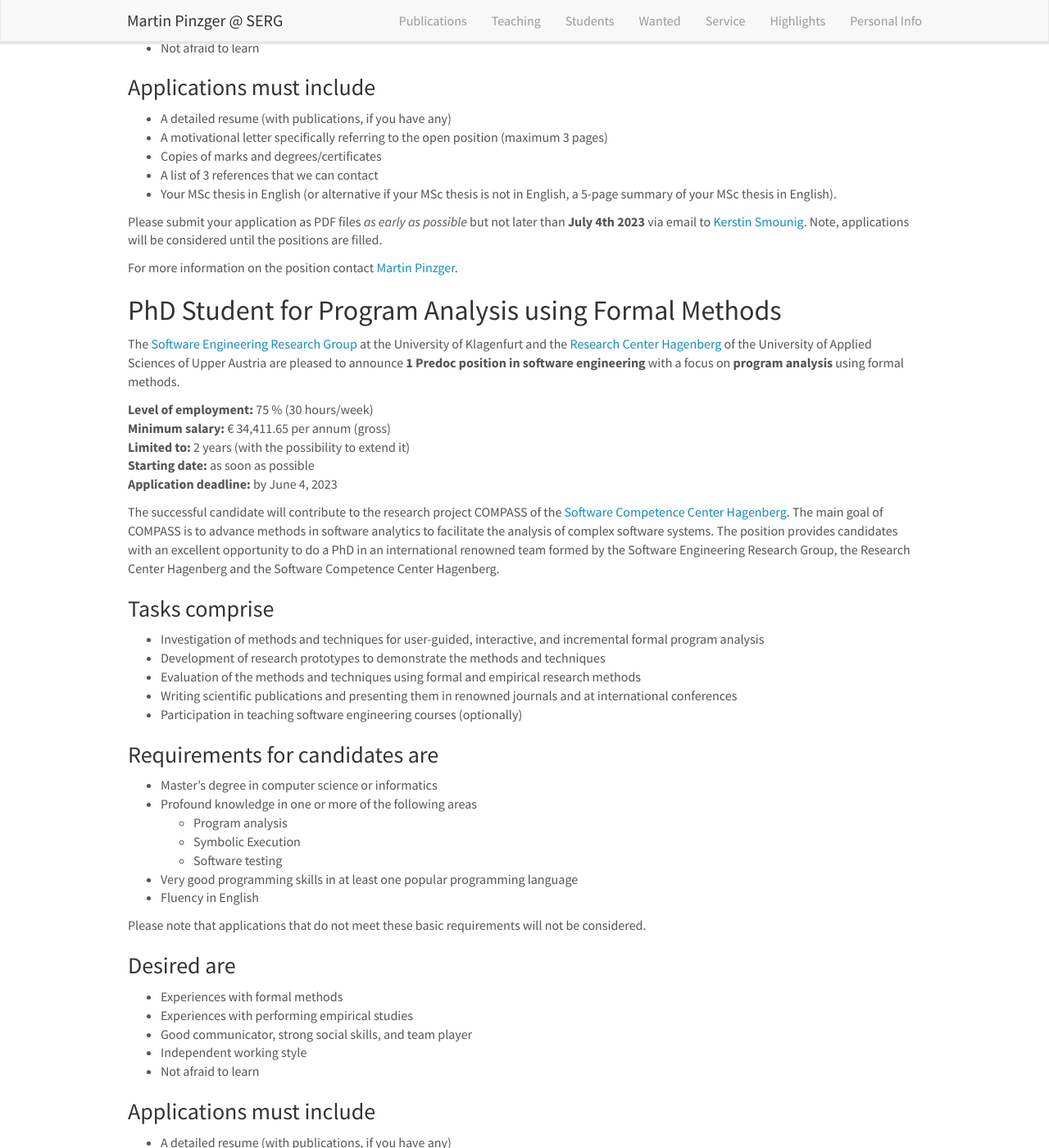
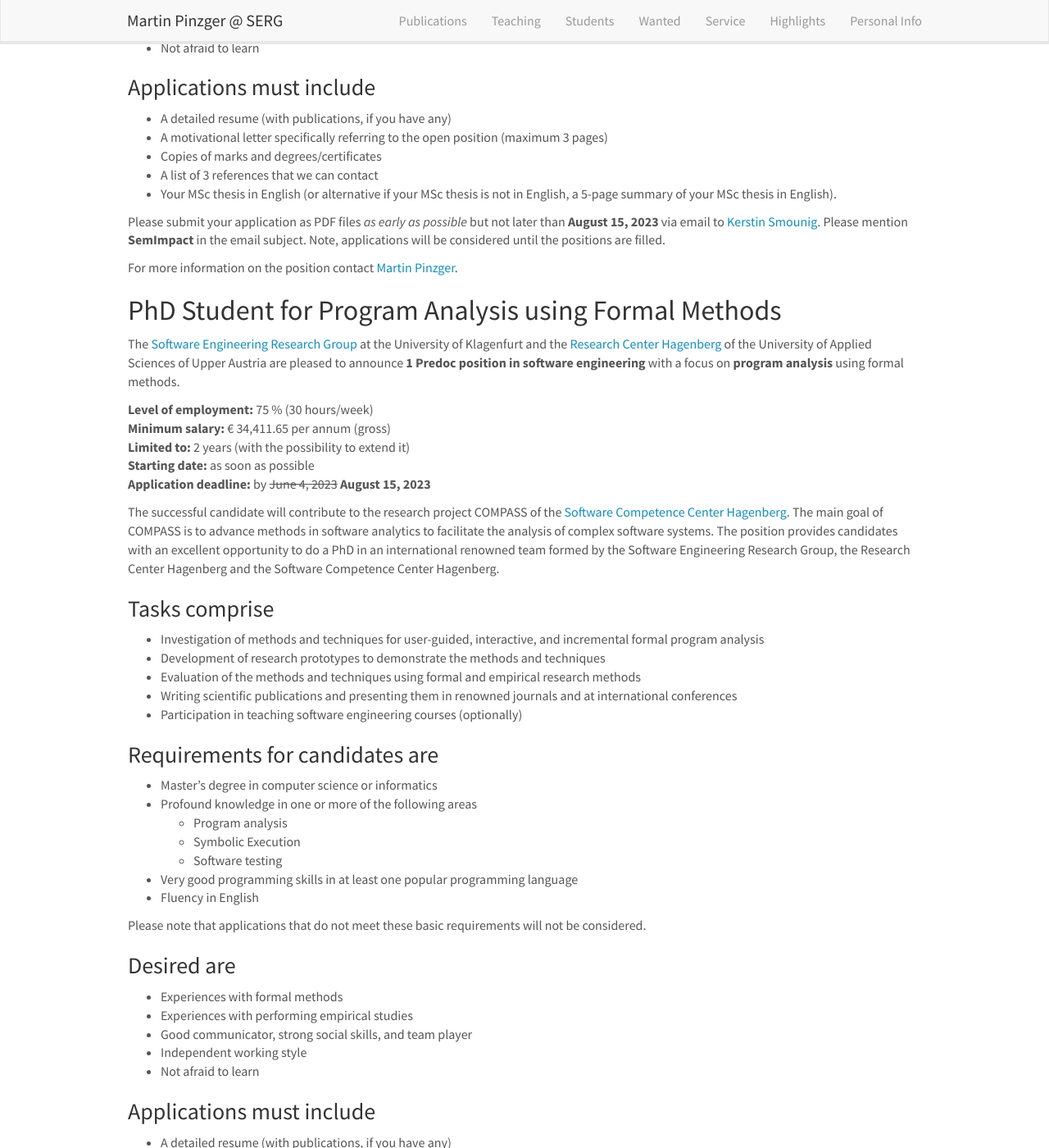
Before and after one commit to pinzger/pinzger.github.io, a Jekyll site: the page built from _pages/openpositions.md, in a window 1280 px wide and 1400 px high, scrolled down 1267 px. Shown: the whole window at 82% size. Built offline with Jekyll 4.4.1, drawn with Linux system fonts in a browser that asks for light colours; nearby versions of some CDN libraries; some of the changed text lies outside the part shown.

Commit message:
updated application deadlines

```diff
--- a/_pages/openpositions.md
+++ b/_pages/openpositions.md
@@ -19,8 +19,8 @@ The [Software Engineering Research Group](https://www.aau.at/en/isys/serg) at th
 **Level of employment:** 75 % (30 hours/week)<br/>
 **Minimum salary:** € 34,411.65 per annum (gross)<br/>
 **Limited to:** 4 years<br/>
-**Starting date:** September 1st, 2023<br/>
-**Application deadline:** by July 4, 2023<br/>
+**Starting date:** October/November 1st, 2023<br/>
+**Application deadline:** by ~~July 4, 2023~~ **August 15, 2023**<br/>
 
 The successful candidates will contribute to the research project SemImpact: Change Impact Analysis for Microservice-based Systems. The goal of the SemImpact project is to explore novel methods and techniques that enable software developers and system integrators to accurately determine and understand the semantic impact of code and API changes in microservice-based systems, and to use this information to improve the cost-effectiveness of change impact understanding tasks and regression testing. The project is funded by the Austrian FWF and will be performed by the Software Engineering Research Group (SERG) at the University of Klagenfurt. SERG and the University of Klagenfurt provide a vivid, friendly, international and research-oriented environment.
 
@@ -58,7 +58,7 @@ The successful candidates are expected to pursue a PhD within the doctoral progr
 * A list of 3 references that we can contact
 * Your MSc thesis in English (or alternative if your MSc thesis is not in English, a 5-page summary of your MSc thesis in English).
 
-Please submit your application as PDF files *as early as possible* but not later than **July 4th 2023** via email to [Kerstin Smounig](mailto:kerstin.smounig@aau.at). Note, applications will be considered until the positions are filled.
+Please submit your application as PDF files *as early as possible* but not later than **August 15, 2023** via email to [Kerstin Smounig](mailto:kerstin.smounig@aau.at). Please mention **SemImpact** in the email subject. Note, applications will be considered until the positions are filled.
 
 For more information on the position contact [Martin Pinzger](/).
 
@@ -71,7 +71,7 @@ The [Software Engineering Research Group](https://www.aau.at/en/isys/serg) at th
 **Minimum salary:** € 34,411.65 per annum (gross)<br/>
 **Limited to:** 2 years (with the possibility to extend it)<br/>
 **Starting date:** as soon as possible<br/>
-**Application deadline:** by June 4, 2023<br/>
+**Application deadline:** by ~~June 4, 2023~~ **August 15, 2023**<br/>
 
 The successful candidate will contribute to the research project COMPASS of the [Software Competence Center Hagenberg](https://www.scch.at/). The main goal of COMPASS is to advance methods in software analytics to facilitate the analysis of complex software systems. The position provides candidates with an excellent opportunity to do a PhD in an international renowned team formed by the Software Engineering Research Group, the Research Center Hagenberg and the Software Competence Center Hagenberg.
 
@@ -107,6 +107,6 @@ Please note that applications that do not meet these basic requirements will not
 * A list of 3 references that we can contact
 * Your MSc thesis in English (or alternative if your MSc thesis is not in English, a 5-page summary of your MSc thesis in English).
 
-Please submit your application as PDF files *as early as possible* but not later than **June 4th 2023** via email to [Kerstin Smounig](mailto:kerstin.smounig@aau.at). Note, applications will be considered until the position is filled.
+Please submit your application as PDF files *as early as possible* but not later than **August 15, 2023** via email to [Kerstin Smounig](mailto:kerstin.smounig@aau.at). Please mention **COMPASS** in the email subject. Note, applications will be considered until the position is filled.
 
 For more information on the position contact [Martin Pinzger](/) or [Josef Pichler](https://pure.fh-ooe.at/de/persons/josef-pichler).
```
